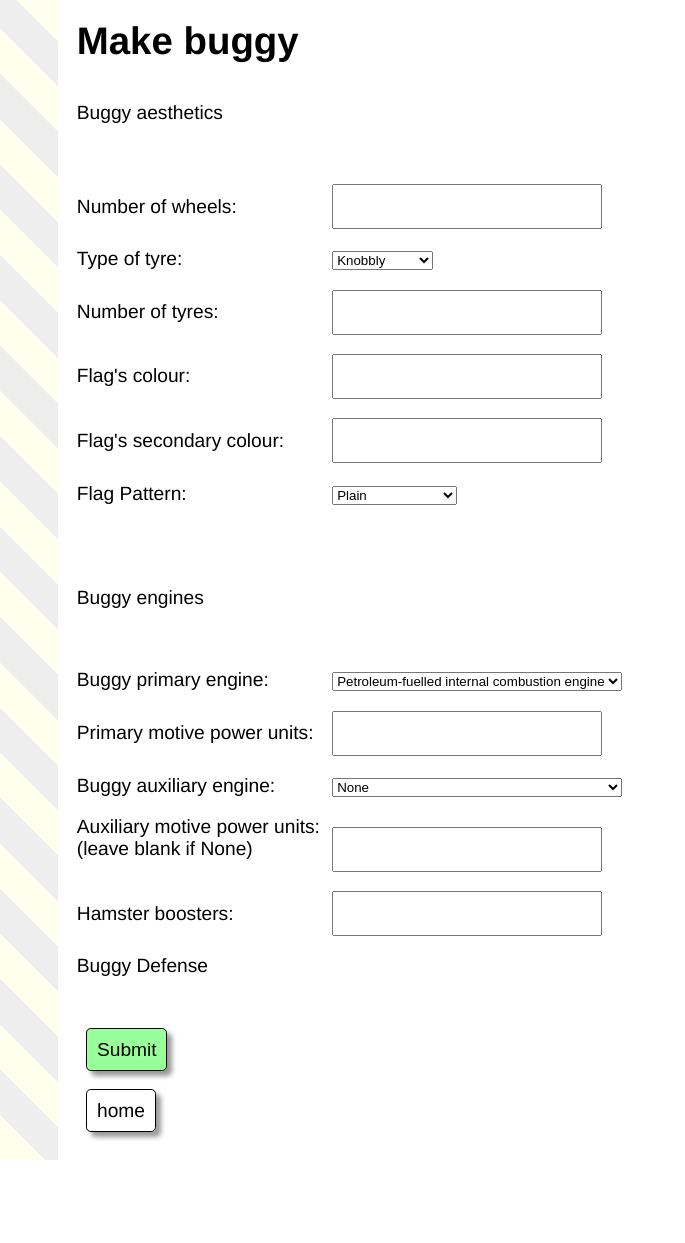
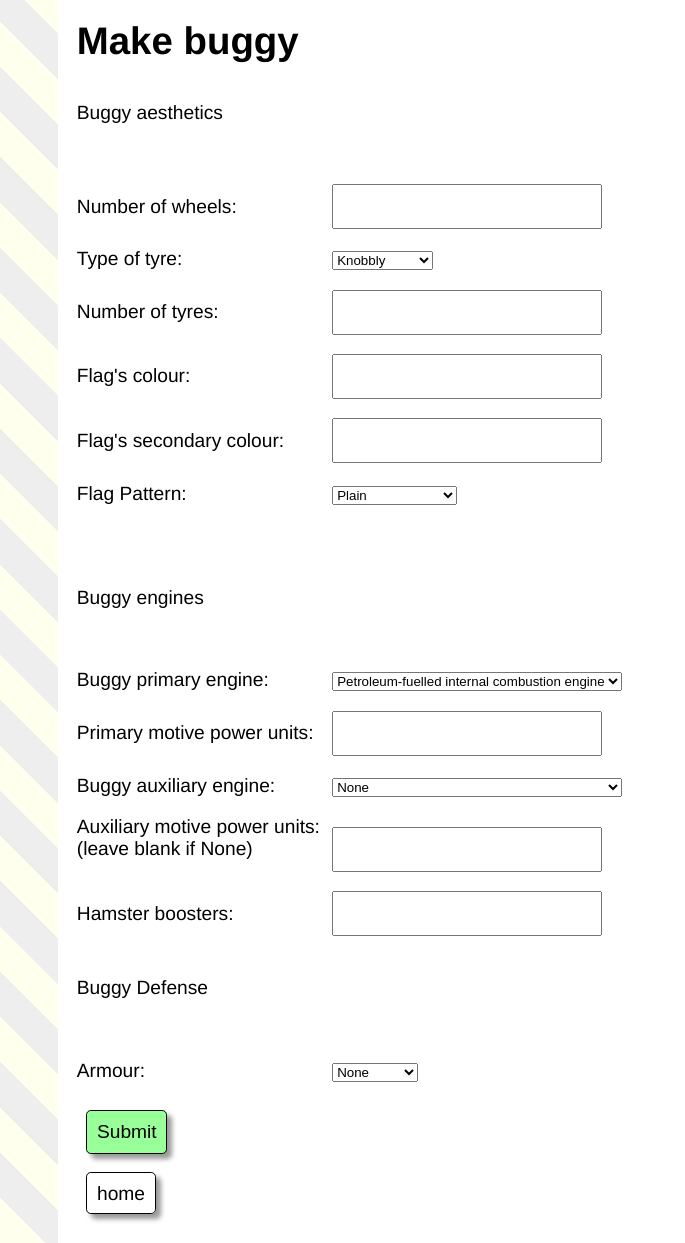
Before and after one commit to E-gonito/CS1999-buggy-race-editor, a Flask app: page /new in a window 1280 px wide. Shown: the whole page, without its empty margins (0-685 px from the left). Before the commit the page ends 1160 px from the top, so only its background shows below. Run offline with Flask 2, Linux system fonts and the light colour scheme.

Commit message:
added armour to form

```diff
--- a/app.py
+++ b/app.py
@@ -98,13 +98,15 @@ def create_buggy():
     if not qty_tyres.isdigit() or int(qty_tyres) < int(qty_wheels):
         msg = "You have entered a invalid number for the amount of tyres, please insert a integer and make sure you don't have less tyres than wheels"
         return render_template("buggy-form.html", msg=msg)
+    #armour
+    armour = request.form['armour']
 
     try:
       with sql.connect(DATABASE_FILE) as con:
         cur = con.cursor()
         cur.execute(
-           "UPDATE buggies set qty_wheels=?, flag_color=?, flag_color_secondary=?, flag_pattern=?, power_type=?, power_units=?, aux_power_type=?, aux_power_units=?, hamster_booster=?, tyres=?, qty_tyres=? WHERE id=?",
-           (qty_wheels, flag_color, flag_color_secondary,flag_pattern, power_type, power_units, aux_power_type, aux_power_units, hamster_booster, tyres, qty_tyres, DEFAULT_BUGGY_ID)
+           "UPDATE buggies set qty_wheels=?, flag_color=?, flag_color_secondary=?, flag_pattern=?, power_type=?, power_units=?, aux_power_type=?, aux_power_units=?, hamster_booster=?, tyres=?, qty_tyres=?, armour=? WHERE id=?",
+           (qty_wheels, flag_color, flag_color_secondary,flag_pattern, power_type, power_units, aux_power_type, aux_power_units, hamster_booster, tyres, qty_tyres, armour, DEFAULT_BUGGY_ID)
          )
         con.commit()
         msg = "Record successfully saved"
--- a/init_db.py
+++ b/init_db.py
@@ -36,7 +36,8 @@ con.execute("""
     aux_power_units       VARCHAR(20),
     hamster_booster       INTEGER DEFAULT 0,
     tyres                 VARCHAR(20),
-    qty_tyres             INTEGER DEFAULT 4
+    qty_tyres             INTEGER DEFAULT 4,
+    armour                VARCHAR(20)
 
 
   )
--- a/templates/buggy-form.html
+++ b/templates/buggy-form.html
@@ -80,7 +80,7 @@
     <input type="text" name="power_units" /> <br>
 
 	<p>
-   <label for="aux_power_type">Buggy auxiliary engine:</label>
+	<label for="aux_power_type">Buggy auxiliary engine:</label>
 	<select name="aux_power_type" id="aux_power_type">
 	<option value="none">None</option>
     <option value="petrol">Petroleum-fuelled internal combustion engine </option>
@@ -105,9 +105,20 @@
 	<label for="hamster_booster">Hamster boosters:</label>
     <input type="text" name="hamster_booster" /> <br>
 
+	<p> <br>
+    Buggy Defense
+   </p> </br>
 	<p>
-    Buggy Defense
-   </p> <br>
+	<label for="armour">Armour:</label>
+	<select name="armour" id="armour">
+	<option value="none">None</option>
+    <option value="wood">Wood</option>
+    <option value="aluminium">Aluminium</option>
+    <option value="thinsteel">Thin Steel</option>
+    <option value="thicksteel">Thicc steel</option>
+	<option value="titanium">Titanium</option>
+	</select>
+	</p>
 
 
 
--- a/templates/buggy.html
+++ b/templates/buggy.html
@@ -41,6 +41,9 @@
 	<tr>
      <td>Hamster boosters:</td> <td> {{ buggy['hamster_booster'] }} </td>
     </tr>
+	<tr>
+     <td>Armour:</td> <td> {{ buggy['armour'] }} </td>
+    </tr>
   </table>
 
   <p>
```
